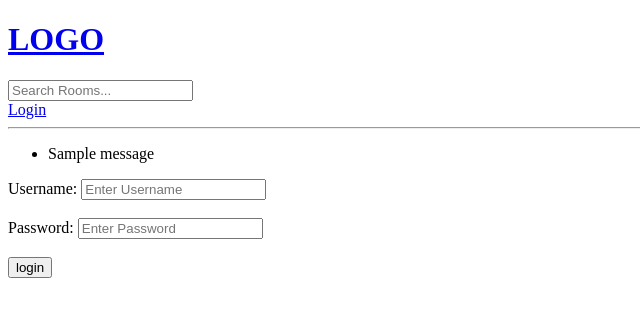
After one commit to sharonshlee/StudyBudy, a Django app: template base/templates/base/login_register.html in a window 1280 px wide. The commit adds this page. Shown: the top 317 px of the page, without its empty margins (0-640 px from the left). Run offline with Django 3.2, Linux system fonts and the light colour scheme; the template is opened without the code that fills it, so the values that code supplies are empty; tables that the repository leaves empty hold one stand-in row (values such as "Sample post"); one stand-in notice (Sample message) is shown.

Commit message:
add authentication, login, logout

```diff
--- /dev/null
+++ b/base/templates/base/login_register.html
@@ -0,0 +1,23 @@
+{% extends "main.html" %} {% block content %}
+
+<div>
+	<form method="POST" action="">
+		{% csrf_token %}
+
+		<label for="username">Username:</label>
+		<input type="text" name="username" placeholder="Enter Username" />
+
+		<br />
+		<br />
+
+		<label for="password">Password:</label>
+		<input type="text" name="password" placeholder="Enter Password" />
+
+		<br />
+		<br />
+
+		<input type="submit" value="login" />
+	</form>
+</div>
+
+{% endblock content %}
--- a/base/urls.py
+++ b/base/urls.py
@@ -2,6 +2,9 @@ from django.urls import path
 from . import views
 
 urlpatterns = [
+    path('login/', views.loginPage, name='login'),
+    path('logout/', views.logoutUser, name='logout'),
+
     path('', views.home, name="home"),
     path('room/<str:pk>/', views.room, name="room"),
     path('create-room/', views.createRoom, name="create-room"),
--- a/templates/main.html
+++ b/templates/main.html
@@ -13,7 +13,13 @@
 		<link rel="stylesheet" href="" />
 	</head>
 	<body>
-    {% include 'navbar.html' %} {% block content %} {% endblock content %}
+		{% include 'navbar.html' %} {% if messages %}
+		<ul class="messages">
+			{% for message in messages %}
+			<li>{{ message }}</li>
+			{% endfor %}
+		</ul>
+		{% endif %} {% block content %} {% endblock content %}
 		<script src="" async defer></script>
 	</body>
 </html>
--- a/templates/navbar.html
+++ b/templates/navbar.html
@@ -6,4 +6,9 @@
 	<input type="text" name="q" placeholder="Search Rooms..." />
 </form>
 
+{% if request.user.is_authenticated %}
+<a href="{% url 'logout' %}">Logout</a>
+{% else %}
+<a href="{% url 'login' %}">Login</a>
+{% endif %}
 <hr />
```
Also changed, not shown: base/views.py (+36 -0 lines). Lines whose indentation alone changed are shown as unchanged.
